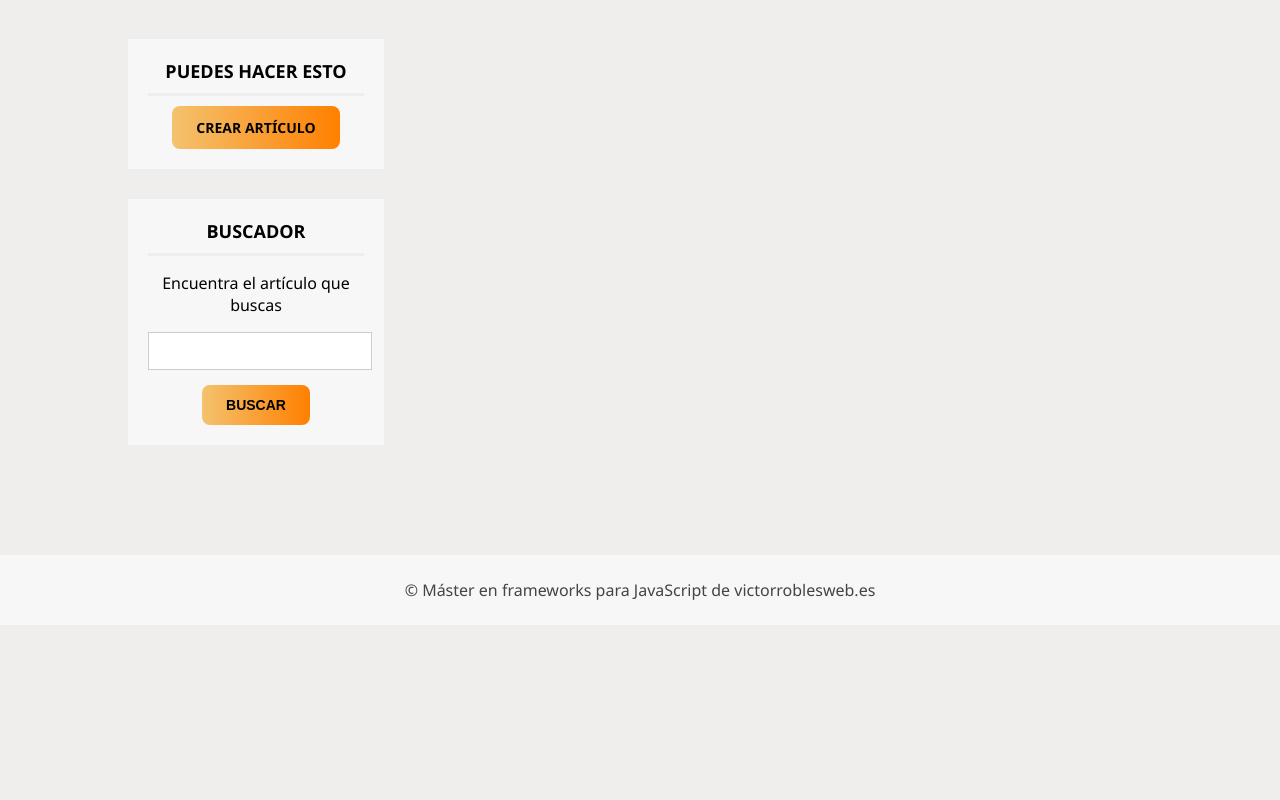
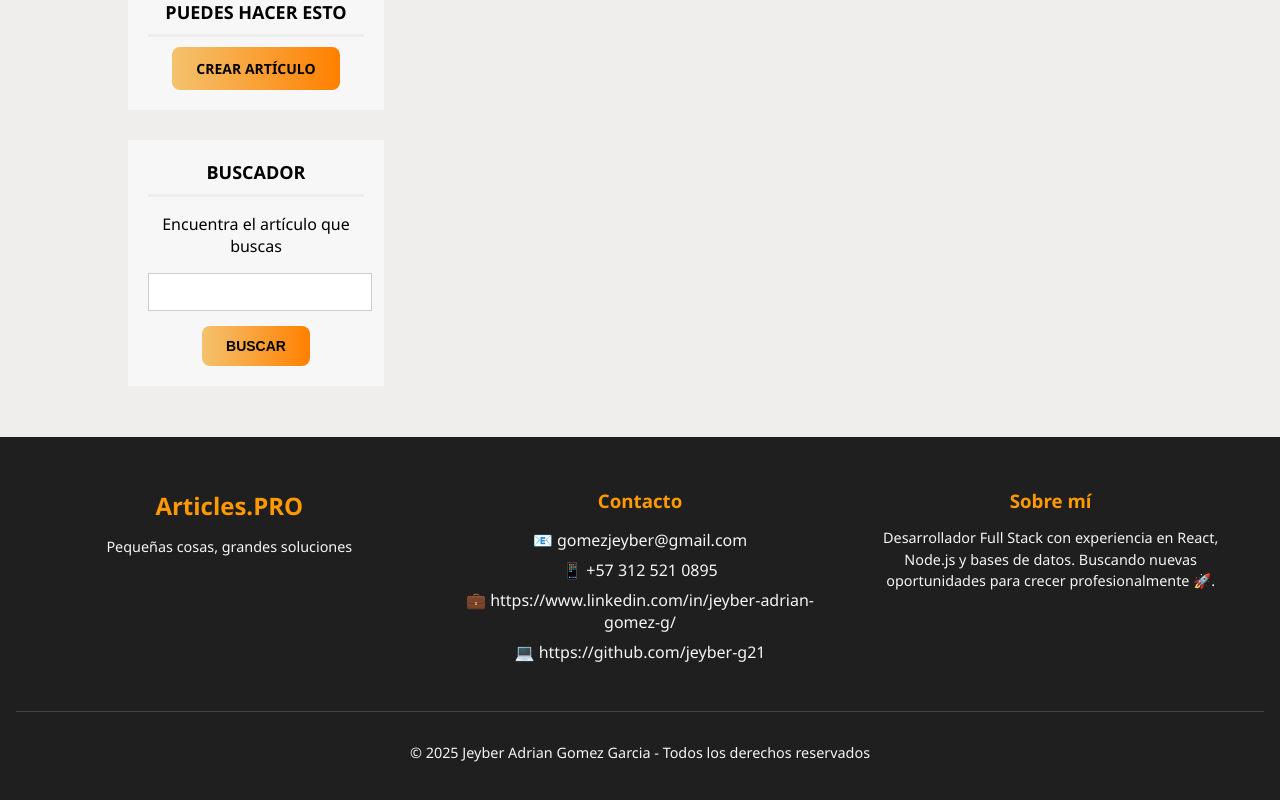
Before and after one commit to jeyber-g21/React-Frontend, a React (Vite) app: page /formulario in a window 1280 px wide. Shown: the part 712-1512 px from the top of the page. Before the commit the page ends 1337 px from the top, so only its background shows below. Built offline with nearby package versions, Linux system fonts and the light colour scheme.

Commit message:
Improving styles of the web page

```diff
--- a/src/App.css
+++ b/src/App.css
@@ -1,5 +1,6 @@
 body {
   text-align: center;
+  height: 100%;
   margin: 0px;
   padding: 0px;
   background-color: #f0eded;
@@ -11,6 +12,15 @@ body {
   -moz-osx-font-smoothing: antialiased;
 }
 
+#root {
+  display: flex;
+  flex-direction: column;
+  min-height: 100vh; /* toda la altura de la ventana */
+}
+
+main {
+  flex: 1; /* el contenido ocupa el espacio sobrante */
+}
 #header {
   height: 50px;
 
@@ -37,7 +47,30 @@ body {
 
 .center-form {
   width: 80%;
-  margin: 110px auto;
+  margin: 4% auto;
+}
+.center-Error {
+  width: 80%;
+  text-align: center;
+  padding: 50px;
+  background: rgba(255, 0, 0, 0.05);
+  border: 1px solid #ff4d4d;
+  border-radius: 8px;
+  margin: 7%;
+}
+.center-Error .btn {
+  background: linear-gradient(90deg, rgb(244, 194, 110), #ff8000);
+  color: black;
+  padding: 0.75rem 1.5rem;
+  border-radius: 0.5rem;
+  font-weight: bold;
+  transition: background 0.3s;
+}
+
+.center-Error .btnMov {
+  display: flex;
+  justify-content: center;
+  margin-top: 3%;
 }
 
 .clearfix {
@@ -147,7 +180,7 @@ body {
 
 .right p {
   display: flex;
-  width: 80%;
+  width: 50%;
   display: block;
   margin-top: 10px; /* Ajusta el valor a tu gusto */
 }
@@ -260,14 +293,38 @@ body {
   border-radius: 0.5rem;
   font-weight: bold;
   transition: background 0.3s;
+  cursor: pointer;
 }
-.btn:hover {
-  background: #1e40af; /* azul más oscuro */
-}
+
 #content .card2 .btnMov {
   display: flex;
   justify-content: center;
   margin-top: 3%;
+}
+
+.article-detail .buttons {
+  display: flex;
+  margin-top: 3%;
+  gap: 50px;
+}
+
+.article-detail .buttons .btnEdit {
+  background: linear-gradient(90deg, rgb(244, 194, 110), #ff8000);
+  color: black;
+  padding: 0.75rem 1.5rem;
+  border-radius: 0.5rem;
+  font-weight: bold;
+  transition: background 0.3s;
+}
+
+.article-detail .buttons .btnDelete {
+  background: linear-gradient(90deg, rgb(254, 2, 2), #ca4242);
+  color: black;
+  padding: 0.75rem 1.5rem;
+  border-radius: 0.5rem;
+  font-weight: bold;
+  transition: background 0.3s;
+  cursor: pointer;
 }
 
 .lastArticles {
@@ -376,10 +433,10 @@ textarea {
   float: left;
 }
 
-#footer {
+/* #footer {
   background: #f7f7f7;
   width: 100%;
-  height: 70px;
+  height: 100px;
   line-height: 70px;
   color: #444;
 }
@@ -387,6 +444,59 @@ textarea {
 #footer p {
   margin: 0px;
   padding: 0px;
+} */
+
+.footer {
+  background: #1f1f1f;
+  color: #f5f5f5;
+  padding: 2rem 1rem;
+  margin-top: 2rem;
+}
+
+.footer-container {
+  display: grid;
+  grid-template-columns: repeat(auto-fit, minmax(250px, 1fr));
+  gap: 2rem;
+  max-width: 1200px;
+  margin: 0 auto;
+}
+
+.footer h2,
+.footer h3 {
+  margin-bottom: 0.5rem;
+  color: #ff9900; /* color de acento */
+}
+
+.footer p {
+  font-size: 0.9rem;
+  line-height: 1.5;
+}
+
+.footer-links ul {
+  list-style: none;
+  padding: 0;
+}
+
+.footer-links ul li {
+  margin: 0.5rem 0;
+}
+
+.footer-links a {
+  color: #f5f5f5;
+  text-decoration: none;
+  transition: color 0.3s;
+}
+
+.footer-links a:hover {
+  color: #ff9900;
+}
+
+.footer-bottom {
+  text-align: center;
+  border-top: 1px solid #444;
+  margin-top: 2rem;
+  padding-top: 1rem;
+  font-size: 0.85rem;
 }
 
 .articleSection {
@@ -397,7 +507,7 @@ textarea {
 }
 .article-item {
   width: 90%;
-  background-color: red;
+
   border-bottom: 1px solid #eee;
   padding-bottom: 20px;
   padding-top: 20px;
--- a/src/components/buscador.tsx
+++ b/src/components/buscador.tsx
@@ -4,6 +4,7 @@ import logoReact from "../assets/react.svg";
 import { formatDistanceToNow } from "date-fns";
 import { es } from "date-fns/locale";
 import { Link } from "react-router-dom";
+import Sidebar from "./sidebar";
 
 function Buscador() {
   const { title } = useParams(); // obtiene el título desde la URL
@@ -25,11 +26,19 @@ function Buscador() {
 
   return (
     <div>
+      <div className="center-form">
+        <section id="content">
           <h2>Resultados de: {title}</h2>
-      <div id="articles">
+          <p>
+            Estos son los artículos que encontramos para ti. Explora, descubre
+            nuevas ideas y encuentra justo lo que necesitas para inspirarte o
+            comenzar a crear tu propio proyecto.
+            <hr></hr>
+          </p>
+          <div id="articles" className="articleSection">
             {results.length > 0 ? (
               results.map((u) => (
-            <article className="article-item" key={u._id}>
+                <article className="article-item card" key={u._id}>
                   <div className="image-wrap">
                     {u.image ? (
                       <img src={u.image} alt={u.title} />
@@ -38,14 +47,16 @@ function Buscador() {
                     )}
                   </div>
 
-              <h2>{u.title}</h2>
+                  <h2>
+                    <Link to={`/blog/${u._id}`}>{u.title}</Link>
+                  </h2>
+                  <p>{u.content}</p>
                   <span className="date">
                     {formatDistanceToNow(new Date(u.createdAt), {
                       addSuffix: true,
                       locale: es,
                     })}
                   </span>
-              <Link to={`/blog/${u._id}`}>{u.title}</Link>
 
                   <div className="clearfix"></div>
                 </article>
@@ -54,6 +65,10 @@ function Buscador() {
               <p>No existen articulos con ese nombre</p>
             )}
           </div>
+        </section>
+        <Sidebar />
+        <div className="clearfix"></div>
+      </div>
     </div>
   );
 }
--- a/src/components/createArticle.tsx
+++ b/src/components/createArticle.tsx
@@ -57,9 +57,11 @@ function Create() {
       <div className="center-form">
         <section id="content">
           <h2>Crear Articulo</h2>
-          No necesitas ser un experto para diseñar algo increíble. Inspírate,
-          personaliza y dale vida a tus ideas con artículos únicos que llevan tu
-          sello personal. 🚀 <strong>Empieza a crear</strong>
+          <p>
+            No necesitas ser un experto para diseñar algo increíble. Inspírate,
+            personaliza y dale vida a tus ideas con artículos únicos que llevan
+            tu sello personal. 🚀 <strong>Empieza a crear</strong>
+          </p>
           <hr />
           <div className="card2">
             <form
--- a/src/components/editArticle.tsx
+++ b/src/components/editArticle.tsx
@@ -1,4 +1,5 @@
 import { useParams, useNavigate } from "react-router-dom";
+import Sidebar from "./sidebar";
 import { useEffect, useState } from "react";
 import Swal from "sweetalert2";
 
@@ -54,10 +55,17 @@ function Edit() {
   };
   return (
     <>
-      <div className="center">
+      <div className="center-form">
         <section id="content">
-          <h2>Crear Articulo</h2>
+          <h2>Edit Article</h2>
+          <p>
+            Cada detalle cuenta. Editar un artículo no es solo corregir, es
+            darle una nueva oportunidad para brillar. Ajusta, mejora y
+            transforma tu idea hasta convertirla en algo que realmente refleje
+            lo que quieres compartir.
+          </p>
           <hr />
+          <div className="card2">
             <form onSubmit={handleSubmit} className="mid-form">
               <div className="form-group">
                 <label htmlFor="nombre">Titulo</label>
@@ -82,9 +90,9 @@ function Edit() {
               </div>
 
               <div className="form-group">
-              <label>Imagen:</label>
                 <input
                   type="file"
+                  className="file-input"
                   accept="image/*"
                   onChange={(e) => setImage(e.target.files?.[0] || null)}
                 />
@@ -92,10 +100,18 @@ function Edit() {
 
               <div className="clearfix"></div>
               <br></br>
-
-            <input type="submit" value="Enviar" className="btn btn-success" />
+              <div className="btnMov">
+                <input
+                  type="submit"
+                  value="Enviar"
+                  className="btn btn-success"
+                />
+              </div>
             </form>
+          </div>
         </section>
+        <Sidebar />
+        <div className="clearfix"></div>
       </div>
     </>
   );
--- a/src/components/errorPage.tsx
+++ b/src/components/errorPage.tsx
@@ -1,12 +1,19 @@
 function NotFound() {
+  console.log("Error de pagina");
   return (
-    <section>
-      <h1>404 - Página no encontrada</h1>
-      <p>The page does not exist in the web</p>
-      <p>
-        <u>try again</u>
-      </p>
-    </section>
+    <>
+      <div className="center-Error">
+        <section>
+          <h1>404 - Página no encontrada</h1>
+          <p>The page does not exist in the web</p>
+          <div className="btnMov">
+            <a href="/" className="btn">
+              Volver al inicio
+            </a>
+          </div>
+        </section>
+      </div>
+    </>
   );
 }
 
--- a/src/components/footer.tsx
+++ b/src/components/footer.tsx
@@ -1,8 +1,52 @@
 function Footer() {
   return (
-    <footer id="footer">
-      <div className="center">
-        <p>&copy; Máster en frameworks para JavaScript de victorroblesweb.es</p>
+    <footer className="footer">
+      <div className="footer-container">
+        <div className="footer-brand">
+          <h2>Articles.PRO</h2>
+          <p>Pequeñas cosas, grandes soluciones</p>
+        </div>
+
+        <div className="footer-links">
+          <h3>Contacto</h3>
+          <ul>
+            <li>
+              <a href="mailto:tuemail@gmail.com">📧 gomezjeyber@gmail.com</a>
+            </li>
+            <li>
+              <a href="tel:+573001112233">📱 +57 312 521 0895</a>
+            </li>
+            <li>
+              <a
+                href="https://www.linkedin.com/in/jeyber-adrian-gomez-g/"
+                target="_blank"
+              >
+                💼 https://www.linkedin.com/in/jeyber-adrian-gomez-g/
+              </a>
+            </li>
+            <li>
+              <a href="https://github.com/jeyber-g21" target="_blank">
+                💻 https://github.com/jeyber-g21
+              </a>
+            </li>
+          </ul>
+        </div>
+
+        <div className="footer-extra">
+          <h3>Sobre mí</h3>
+          <p>
+            Desarrollador Full Stack con experiencia en React, Node.js y bases
+            de datos. Buscando nuevas oportunidades para crecer profesionalmente
+            🚀.
+          </p>
+        </div>
+      </div>
+
+      <div className="footer-bottom">
+        <p>
+          © {new Date().getFullYear()} Jeyber Adrian Gomez Garcia - Todos los
+          derechos reservados
+        </p>
       </div>
     </footer>
   );
--- a/src/components/lastArticles.tsx
+++ b/src/components/lastArticles.tsx
@@ -28,8 +28,8 @@ function LastArticles() {
   }, []);
   return (
     <>
-      <div className="center">
-        <section id="content" className="lastArticles">
+      <div className="center-form">
+        <section id="content">
           <h2>
             <strong>Last Articles</strong>
           </h2>
@@ -65,9 +65,9 @@ function LastArticles() {
             </div>
           )}
         </section>
-        <div className="sidebarLast">
-          <Sidebar />
-        </div>
+
+        <Sidebar />
+
         <div className="clearfix"></div>
       </div>
     </>
--- a/src/components/slider.tsx
+++ b/src/components/slider.tsx
@@ -15,6 +15,14 @@ function Slider() {
               dar rienda suelta a tu creatividad. Transforma ideas en realidad y
               convierte objetos comunes en piezas con tu propio estilo.
             </p>
+            <p>
+              <strong>¿Tienes una idea en mente?</strong> No la dejes guardada.
+              Empieza aquí a crear tu propio artículo y dale vida a tu
+              creatividad. Cada gran proyecto comienza con un primer paso…{" "}
+            </p>
+            <p className="color">
+              <strong>👉 ¡Este es el tuyo! 📖✅🚀</strong>
+            </p>
           </div>
         </div>
       </div>
```
Also changed, not shown: src/components/articlebyid.tsx (+49 -10 lines), src/components/blog.tsx (+89 -5 lines). Lines whose indentation alone changed are shown as unchanged.
